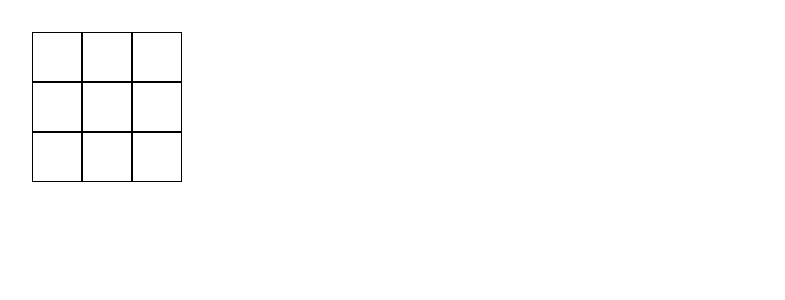
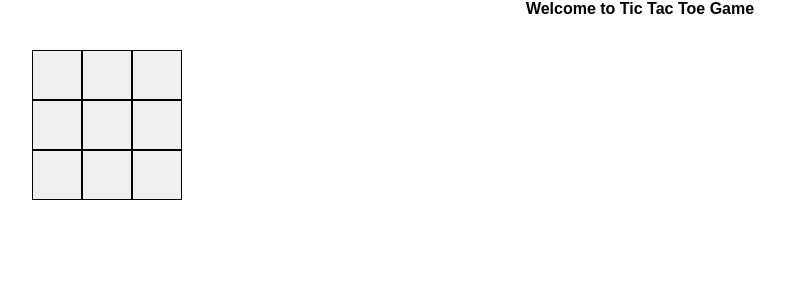
Before and after one commit to Ajiharan/tik-tac-toe-react, a React (Create React App) app: page / in a window 1280 px wide. Shown: the top 300 px of the page, without its empty margins (0-785 px from the left). Built offline with nearby package versions, Linux system fonts and the light colour scheme.

Commit message:
player details updated

```diff
--- a/src/App.js
+++ b/src/App.js
@@ -3,6 +3,7 @@ import Screen from "./Screen.js";
 export default function App() {
   return (
     <div className="App">
+      <h4>Welcome to Tic Tac Toe Game</h4>
       <Screen />
     </div>
   );
--- a/src/Screen.js
+++ b/src/Screen.js
@@ -4,7 +4,8 @@ import "./screen.scss";
 const Screen = function () {
   const [squares, setSquares] = useState(new Array(9).fill(null));
   const [currentPlayer, setCurrentPlayer] = useState("O");
-
+  const [isFinished, setFinished] = useState(false);
+  const [playerDetails, setPlayerDetails] = useState([]);
   const checkXMatch = (i, temp) => {
     while (i <= 6) {
       if (temp[i] && temp[i] === temp[i + 1] && temp[i + 1] === temp[i + 2]) {
@@ -43,8 +44,10 @@ const Screen = function () {
   };
 
   const updateSquares = (index) => {
+    if (squares[index]) return;
     const temp = squares.slice();
     temp[index] = currentPlayer;
+    setPlayerDetails([...playerDetails, { index, currentPlayer }]);
 
     if (
       checkXMatch(0, temp) ||
@@ -52,25 +55,42 @@ const Screen = function () {
       checkCrossMatch(0, temp)
     ) {
       console.log("match finished");
-    }
+      setFinished(true);
+    } else {
       if (currentPlayer === "O") {
         setCurrentPlayer("X");
       } else {
         setCurrentPlayer("O");
       }
+    }
+
     setSquares(temp);
   };
   return (
+    <div className="game">
       <div className="squares">
         {squares.map((player, i) => (
           <Square
             key={i}
+            isFinished={isFinished}
             index={i}
             player={player}
             updateSquares={updateSquares}
           />
         ))}
       </div>
+      <div className="result">
+        {isFinished ? (
+          <p>player {currentPlayer} wins</p>
+        ) : (
+          playerDetails.map(({ index, currentPlayer }) => (
+            <p key={index}>
+              player {currentPlayer} take [{index}] position
+            </p>
+          ))
+        )}
+      </div>
+    </div>
   );
 };
 
--- a/src/Square.js
+++ b/src/Square.js
@@ -1,15 +1,17 @@
 import React from "react";
 import "./square.scss";
-const Square = function ({ index, updateSquares, player }) {
+const Square = function ({ isFinished, index, updateSquares, player }) {
   const clickhandler = (i) => {
     updateSquares(i);
   };
   return (
-    <div className="square">
-      <p className="square__player" onClick={() => clickhandler(index)}>
-        {player}
-      </p>
-    </div>
+    <button
+      className="square"
+      onClick={() => clickhandler(index)}
+      disabled={isFinished}
+    >
+      <p className="square__player">{player}</p>
+    </button>
   );
 };
 
--- a/src/screen.scss
+++ b/src/screen.scss
@@ -1,3 +1,9 @@
+.game{
+  display:flex;
+  align-items: center;
+
+}
+
 .squares{
   padding: 2rem;
   display: grid;
```
Lines whose indentation alone changed are shown as unchanged.
